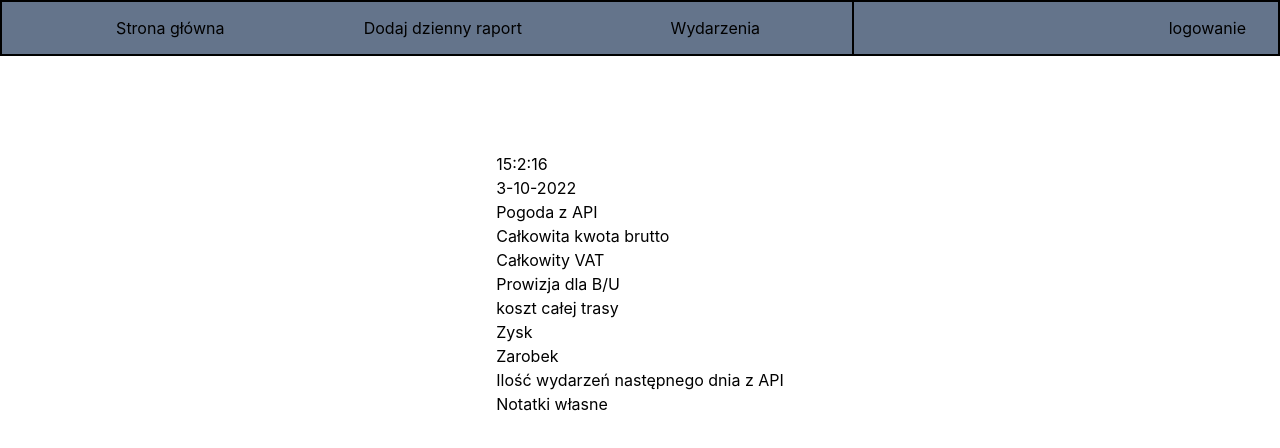
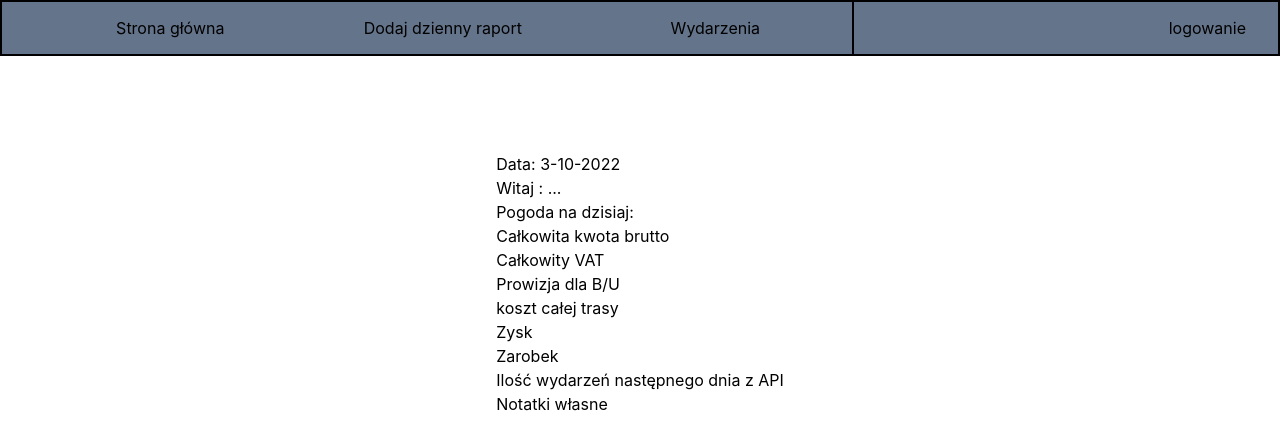
Before and after one commit to radek-zaborski/taxi, a React (Create React App) app: page / in a window 1280 px wide. Shown: the top 448 px of the page. Built offline with nearby package versions, Linux system fonts and the light colour scheme; no server answers.

Commit message:
problem with time update

```diff
--- a/src/Apis/Apis.js
+++ b/src/Apis/Apis.js
@@ -0,0 +1,17 @@
+import axios from "axios";
+import { useContext } from "react";
+import Context from "../Context/DataContext";
+
+export const RequestApi = async () => {
+  const [weather, setWeather] = useContext(Context);
+
+  const adressAPI =
+    "https://danepubliczne.imgw.pl/api/data/synop/station/wroclaw";
+
+  try {
+    const res = await axios.get(adressAPI, {});
+    setWeather({ weather: res.data });
+  } catch (err) {
+    console.log(err);
+  }
+};
--- a/src/App.js
+++ b/src/App.js
@@ -1,15 +1,18 @@
 import "./App.css";
 import { BrowserRouter as Router, Switch, Route } from "react-router-dom";
-
+import { useState } from "react";
 import Header from "./Components/Header/Header";
 
 import Total from "./Views/Total/Total";
 import AllEvents from "./Views/AllEvents/AllEvents";
 import SingleDay from "./Views/SignleDay/SingleDay";
+import Context from "./Context/DataContext";
 
 function App() {
+  const [context, setContext] = useState("");
   return (
     <Router>
+      <Context.Provider value={[context, setContext]}>
         <div className="w-screen flex flex-wrap m-0">
           <header className="w-screen h-auto">
             <Header />
@@ -29,6 +32,7 @@ function App() {
             </Switch>
           </section>
         </div>
+      </Context.Provider>
     </Router>
   );
 }
--- a/src/Components/DataFIeld/DataField.js
+++ b/src/Components/DataFIeld/DataField.js
@@ -0,0 +1,21 @@
+import React, { useContext, useEffect } from "react";
+import Context from "../../Context/DataContext";
+import "../../Apis/Apis";
+import { RequestApi } from "../../Apis/Apis";
+
+function DataField() {
+  const [context, setContext] = useContext(Context);
+
+  RequestApi();
+
+  return (
+    <article>
+      <h1>Witaj : ...</h1>
+      <ul>
+        <h2>Pogoda na dzisiaj:</h2>
+      </ul>
+    </article>
+  );
+}
+
+export default DataField;
--- /dev/null
+++ b/src/Context/DataContext.js
@@ -0,0 +1,5 @@
+import { createContext } from "react";
+
+const Context = createContext({});
+
+export default Context;
--- a/src/Views/Total/Total.js
+++ b/src/Views/Total/Total.js
@@ -1,8 +1,11 @@
-import { useState, useEffect, createContext, useContext } from "react";
+import { useContext, useEffect, useMemo } from "react";
+import DataField from "../../Components/DataField/DataField";
+import Context from "../../Context/DataContext";
+
 import "./Total.scss";
 
 function Total() {
-  const [date, setDate] = useState({});
+  const [date, setDate] = useContext(Context);
 
   function getTime() {
     const today = new Date();
@@ -14,24 +17,26 @@ function Total() {
     return `${today.getDay()}-${today.getMonth()}-${today.getFullYear()}`;
   }
 
-  useEffect(() => {
-    setInterval(() => {
-      setDate({
+  setInterval(() => {
+    setDate({
+      today: {
         dateNumber: getDate(),
         time: getTime(),
-      });
-    }, 1000);
-  });
+      },
+    });
+  }, 1000);
 
-  const { dateNumber, time } = date;
+  const { today } = date;
+
+  console.log(today);
   return (
     <section>
       <article>
-        <span className="">{time}</span>
-        <br />
-        <span className="">{dateNumber}</span>
+        <h3>Data: {today ? today.dateNumber : ""}</h3>
       </article>
-      <article>Pogoda z API</article>
+      <article>
+        <DataField title="Dzisiejsza Pogoda" value={""} />
+      </article>
 
       <article>Całkowita kwota brutto</article>
       <article>Całkowity VAT</article>
```
Also changed, not shown: src/index.js (+4 -4 lines), src/useAxios/useAxios.js (deleted). Lines whose indentation alone changed are shown as unchanged.
